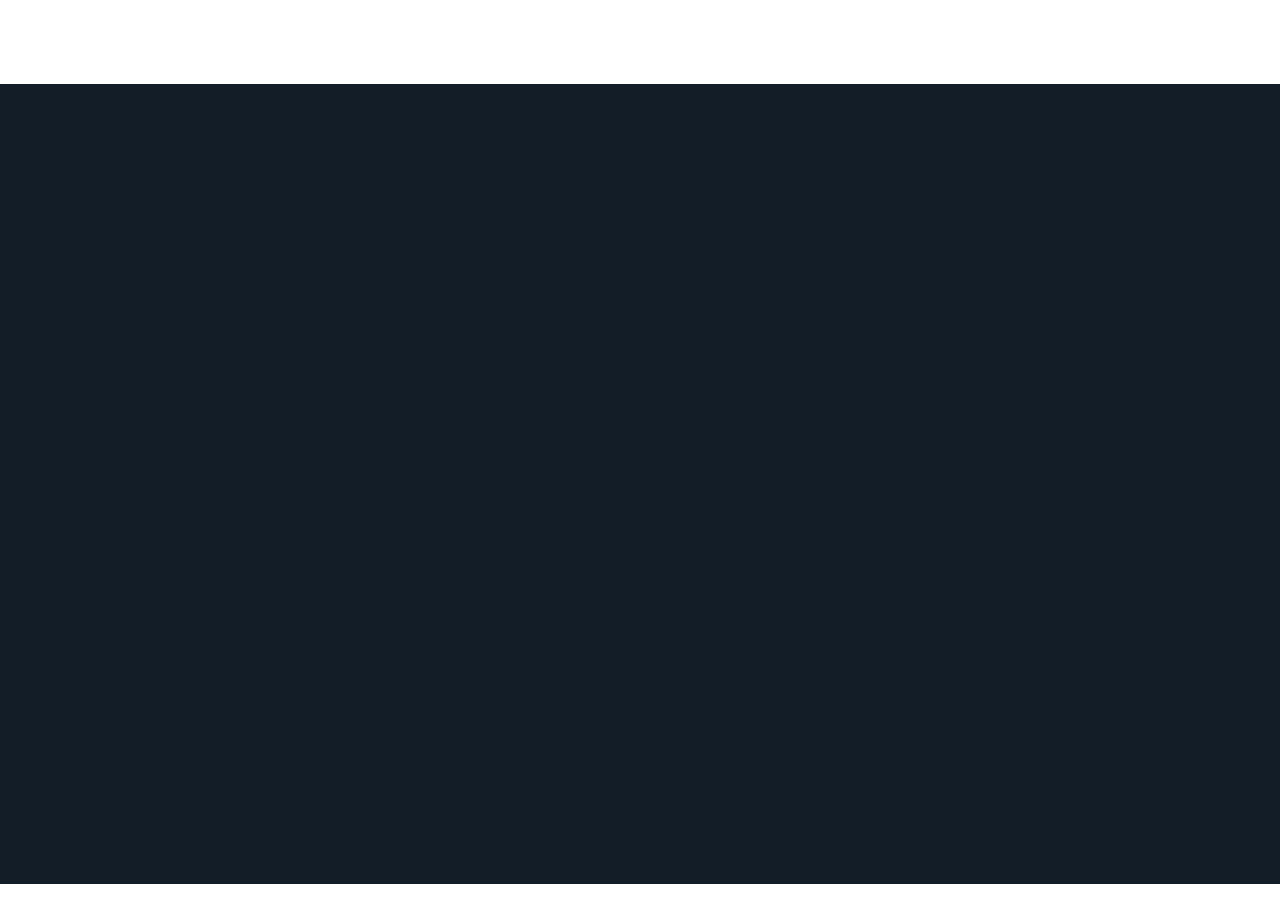
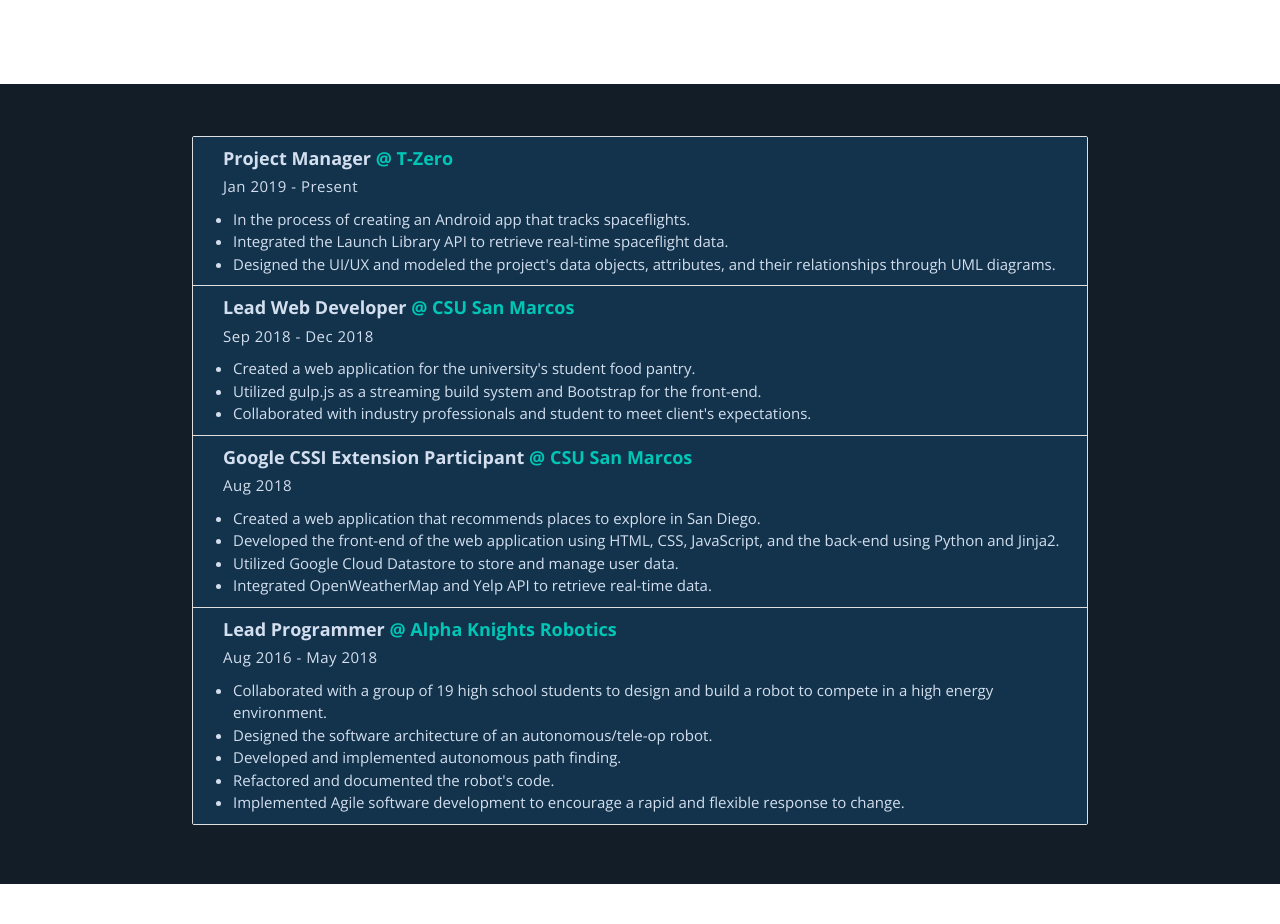
Before and after one commit to djauxel/djauxel.github.io, a plain HTML site: page index.html in a window 1280 px wide. Shown: the part 1580-2504 px from the top of the page. Drawn offline with nearby package versions, Linux system fonts and the light colour scheme.

Commit message:
things occurred

```diff
--- a/css/main.css
+++ b/css/main.css
@@ -128,6 +128,49 @@
     height: 100vh;
     width: 100%;
     background-color: #121d28;
+    display: flex;
+    justify-content: center;
+    align-items: center;
+}
+
+.collection .collection-item {
+    background-color: #13334C;
+}
+
+.collection .collection-item li {
+    color: #D3DFEE;
+    list-style-position: outside;
+    list-style-type: disc;
+    margin-left: 10px;
+}
+
+.collection .collection-item.avatar {
+    padding-left: 30px;
+}
+
+.job-title {
+    color: #D3DFEE;
+    font-weight: 700;
+    font-size: 18px;
+}
+
+.date {
+    margin-top: 5px !important;
+    margin-bottom: 10px !important;
+    color: #D3DFEE;
+    letter-spacing: 0.5px;
+}
+
+.at {
+    color: #00C6B6;
+}
+
+.company-name {
+    color: #00C6B6;
+}
+
+.company-name:hover {
+    text-decoration: underline;
 }
 
 /* Experience END */
@@ -138,6 +181,7 @@
     width: 100%;
     background-color: #FFFFFF;
 }
+
 /* Projects END */
 
 /* Education START */
@@ -209,11 +253,26 @@
     margin-right: 15px;
 }
 
-/* .footer-love {
-    color: #DB4437;
+/* Social Media START */
+.icon-bar {
+    position: fixed;
+    top: 50%;
+    -webkit-transform: translateY(-50%);
+    -ms-transform: translateY(-50%);
+    transform: translateY(-50%);
 }
 
-.footer-code {
-    color: #FFFFFF;
-} */
-/* Footer START */
+.icon-bar i {
+    display: block;
+    text-align: center;
+    padding: 16px;
+    color: #636F7C;
+    font-size: 25px;
+    transition: color 0.3s ease;
+}
+
+.icon-bar i:hover {
+    color: #00C6B6;
+    transition: color 0.3s ease;
+}
+/* Social Media END */
--- a/index.html
+++ b/index.html
@@ -123,7 +123,79 @@
     <!-- Experience START -->
     <div id="Experience" class="experience section scrollspy">
         <div class="container">
-
+            <ul class="collection">
+                <li class="collection-item avatar">
+                    <span class="job-title">Project Manager
+                        <span class="at">@</span>
+                        <a href="#">
+                            <span class="company-name">
+                                T-Zero
+                            </span>
+                        </a>
+                    </span>
+                    <p class="date">Jan 2019 - Present</p>
+                    <ul>
+                        <li>In the process of creating an Android app that tracks spaceflights.</li>
+                        <li>Integrated the Launch Library API to retrieve real-time spaceflight data.</li>
+                        <li>Designed the UI/UX and modeled the project's data objects, attributes, and their
+                            relationships through UML diagrams.</li>
+                    </ul>
+                </li>
+                <li class="collection-item avatar">
+                    <span class="job-title">Lead Web Developer
+                        <span class="at">@</span>
+                        <a href="#">
+                            <span class="company-name">
+                                CSU San Marcos
+                            </span>
+                        </a>
+                    </span>
+                    <p class="date">Sep 2018 - Dec 2018</p>
+                    <ul>
+                        <li>Created a web application for the university's student food pantry.</li>
+                        <li>Utilized gulp.js as a streaming build system and Bootstrap for the front-end.</li>
+                        <li>Collaborated with industry professionals and student to meet client's expectations.</li>
+                    </ul>
+                </li>
+                <li class="collection-item avatar">
+                    <span class="job-title">Google CSSI Extension Participant
+                        <span class="at">@</span>
+                        <a href="#">
+                            <span class="company-name">
+                                CSU San Marcos
+                            </span>
+                        </a>
+                    </span>
+                    <p class="date">Aug 2018</p>
+                    <ul>
+                        <li>Created a web application that recommends places to explore in San Diego.</li>
+                        <li>Developed the front-end of the web application using HTML, CSS, JavaScript, and the back-end
+                            using Python and Jinja2.</li>
+                        <li>Utilized Google Cloud Datastore to store and manage user data.</li>
+                        <li>Integrated OpenWeatherMap and Yelp API to retrieve real-time data.</li>
+                    </ul>
+                </li>
+                <li class="collection-item avatar">
+                    <span class="job-title">Lead Programmer
+                        <span class="at">@</span>
+                        <a href="#">
+                            <span class="company-name">
+                                Alpha Knights Robotics
+                            </span>
+                        </a>
+                    </span>
+                    <p class="date">Aug 2016 - May 2018</p>
+                    <ul>
+                        <li>Collaborated with a group of 19 high school students to design and build a robot to compete
+                            in a high energy environment.</li>
+                        <li>Designed the software architecture of an autonomous/tele-op robot.</li>
+                        <li>Developed and implemented autonomous path finding.</li>
+                        <li>Refactored and documented the robot's code.</li>
+                        <li>Implemented Agile software development to encourage a rapid and flexible response to change.
+                        </li>
+                    </ul>
+                </li>
+            </ul>
         </div>
     </div>
     <!-- Experience END -->
@@ -131,22 +203,7 @@
     <!-- Projects START -->
     <div id="Projects" class="projects section scrollspy">
         <div class="container">
-            <div class="row flex2">
-                <div class="col s12 m12 l6">
 
-                </div>
-                <div class="col s12 m12 l6">
-
-                </div>
-            </div>
-            <div class="row">
-                <div class="col s12 m12 l6">
-
-                </div>
-                <div class="col s12 m12 l6">
-
-                </div>
-            </div>
         </div>
     </div>
     <!-- Projects END -->
@@ -178,6 +235,12 @@
     </div>
     <!-- Contact END -->
 
+    <div class="icon-bar">
+        <a href="#" class="github"><i class="fab fa-github"></i></a>
+        <a href="#" class="linkedin"><i class="fab fa-linkedin-in"></i></a>
+        <a href="#" class="google"><i class="fab fa-instagram"></i></a>
+    </div>
+
     <!-- Footer START -->
     <div class="footer-copyright">
         <div class="container">
```
